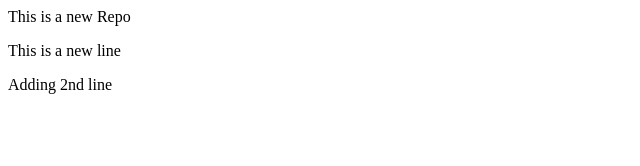
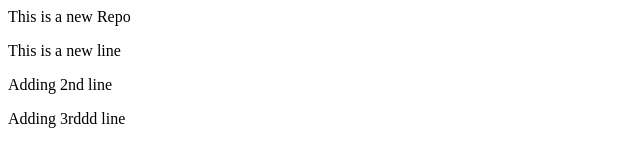
Before and after one commit to Rajshree5757/test2, a plain HTML site: page index.html in a window 1280 px wide. Shown: the whole page, without its empty margins (0-640 px from the left). Drawn offline with Linux system fonts and the light colour scheme.

Commit message:
3rd line add in index file

```diff
--- a/index.html
+++ b/index.html
@@ -1,3 +1,4 @@
 <p>This is a new Repo</p>
 <p>This is a new line</p>
 <p>Adding 2nd line</p>
+<p>Adding 3rddd  line</p>
```
